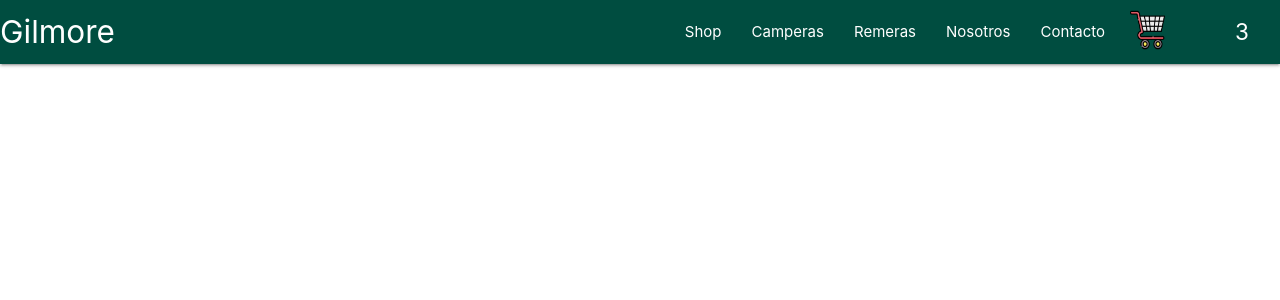
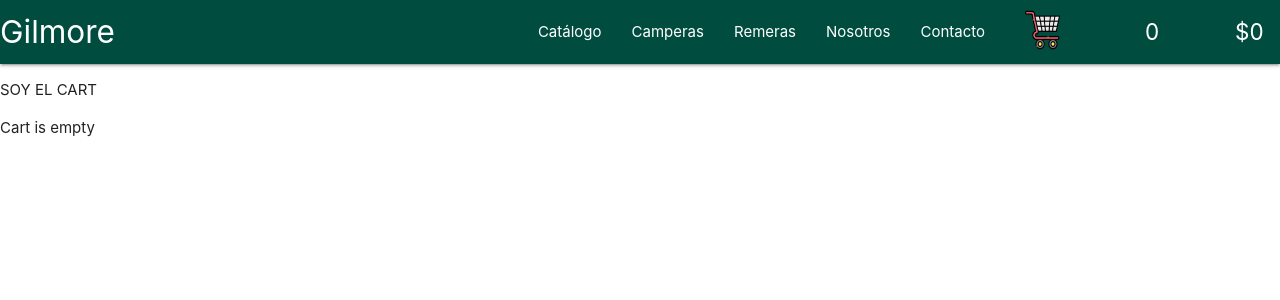
Before and after one commit to magalizap/gilmore, a React (Create React App) app: page /cart in a window 1280 px wide. Shown: the top 300 px of the page. Built offline with nearby package versions, Linux system fonts and the light colour scheme.

Commit message:
nuevo commit

```diff
--- a/src/App.js
+++ b/src/App.js
@@ -1,13 +1,13 @@
 import  Router  from './app/Router';
 import 'materialize-css/dist/css/materialize.min.css';
 import './index.css'
-import CartContext from './app/CartContext';
+import CartProvider from './app/CartContext';
 
 const App = ()=> {
   return (
-    <CartContext>
+    <CartProvider>
       <Router/>
-    </CartContext>
+    </CartProvider>
   )
 }
 
--- a/src/app/CartContext.js
+++ b/src/app/CartContext.js
@@ -1,4 +1,85 @@
-import {createContext, useState} from 'react'
+import { createContext, useContext, useState } from "react"
+
+const CartContext = createContext()
+
+export const {Provider} = CartContext
+
+export const useCartContext = () => useContext(CartContext)
+
+const CartProvider = ({children}) =>{
+  const [cart, setCart] = useState([])
+  const [totalQty, setTotalQty] = useState(0)
+  const [totalPrice, setTotalPrice] = useState(0)
+
+
+  const addToCart = (product, quantity) =>{
+    setTotalQty(totalQty + quantity)
+    setTotalPrice(totalPrice + product.precio * quantity )
+
+    if(isInCart(product.id)){
+      const newCart = cart.map((item) =>{
+        if(item.id === product.id){
+          return {...item, quantity: item.quantity + quantity}
+        }else{
+          return item
+        }
+      })
+      setCart(newCart)
+    }else{
+      setCart([...cart, {...product, quantity: quantity}])
+    }
+  }
+
+  const isInCart = (id) =>{
+    return cart.find((product) => product.id === id)
+  }
+
+  const removeItem = (item) =>{
+    setTotalPrice(totalPrice - item.quantity * item.precio)
+    setTotalQty(totalQty - item.quantity)
+    const newCart = cart.filter((product) => product.id !== item.id)
+    setCart(newCart)
+  }
+
+  const emptyCart = () =>{
+    setTotalPrice(0)
+    setTotalQty(0)
+    setCart([])
+  }
+  const valorDelContexto = {cart, addToCart, totalQty, totalPrice, removeItem, emptyCart }
+
+  return <Provider value={valorDelContexto}>{children}</Provider>
+}
+
+export default CartProvider
+
+
+
+
+
+
+
+
+
+
+
+
+
+
+
+
+
+
+
+
+
+
+
+
+
+
+/**
+ * import {createContext, useState} from 'react'
 
 export const AppContext = createContext()
 const CartContext = ({children}) => {
@@ -27,3 +108,4 @@ const CartContext = ({children}) => {
 }
 
 export default CartContext
+ */
--- a/src/app/api.js
+++ b/src/app/api.js
@@ -11,6 +11,7 @@ const productos = [
         stockDescripcion: "Stock disponible: 27",
         stock: 27,
         categoria: "campera",
+        precio: 6500
     },
     {
         id: 2,
@@ -19,6 +20,7 @@ const productos = [
         stockDescripcion: "Stock disponible: 16",
         stock:16,
         categoria: "remera",
+        precio: 2500
     },
     {
         id: 3,
@@ -27,6 +29,7 @@ const productos = [
         stockDescripcion: "Stock disponible: 12",
         stock:12,
         categoria: "remera",
+        precio: 2300
     },
     {
         id: 4,
@@ -35,6 +38,7 @@ const productos = [
         stockDescripcion: "Stock disponible: 20",
         stock:20,
         categoria: "campera",
+        precio:8750
     }
 
 ]
--- a/src/components/Cart/Cart.js
+++ b/src/components/Cart/Cart.js
@@ -1,21 +1,31 @@
-//import React, { useContext } from 'react'
-//import { AppContext } from '../../app/CartContext'
-
+import { useCartContext } from '../../app/CartContext'
 const Cart = () => {
-  //const [cart, setCart] = useContext(AppContext)
+  const {cart, removeItem, emptyCart} = useCartContext()
+  const deleteFromCart = (id) =>{removeItem(id)}
+  const deleteCart = () =>{emptyCart()}
   return (
     <div>
+        <p>SOY EL CART</p>
+        {cart.length > 0 ? (
+          <>
+            <ul>
+              {cart.map((item, index) => {
+                return (
+                  <li key={index}>
+                  <p>{item.nombre}</p>
+                  <p>{item.quantity}</p>
+                  <p>{item.quantity * item.precio}</p>
+                  <button onClick={() =>deleteFromCart(item)}>Eliminar del carrito</button>
+                </li>
+                )
+              })}
+            </ul>
+            <button onClick={() =>deleteCart()}>Vaciar carrito</button>
+          </>
+        ) :( <p>Cart is empty</p>)}
 
     </div>
   )
 }
 
 export default Cart
-
-/**
- *       {cart.map((product, id) =>(
-        <div key={id}>
-          Nombre: {product.title} - Price: {product.price}
-        </div>
-      ))}
- */
--- a/src/components/Home/Home.js
+++ b/src/components/Home/Home.js
@@ -2,10 +2,11 @@ import React from 'react'
 import { Link } from 'react-router-dom'
 //import backgroundImg from '../../assets/img/fondo-tropical.jpg'
 export const Home = () => {
+
   return (
     <main className='bg-fondo'>
       <div className='botonInicio'>
-        <Link to='/ItemListContainer/' className="btn-large">Shop online</Link>
+        <Link to='/ItemListContainer/' className="btn-large">Ver tienda</Link>
       </div>
     </main>
 
@@ -13,11 +14,3 @@ export const Home = () => {
 }
 
 export default Home
-
-/**
- *     <main className='bg-fondo'>
-      <div className='botonInicio'>
-        <Link to='/ItemListContainer/' className="btn-large">Shop online</Link>
-      </div>
-    </main>
- */
--- a/src/components/ItemDetail/ItemDetail.js
+++ b/src/components/ItemDetail/ItemDetail.js
@@ -1,15 +1,15 @@
-import React, { useContext, useState } from 'react'
+import { useState } from 'react'
 import { Link } from 'react-router-dom'
-import { AppContext } from '../../app/CartContext'
+import { useCartContext } from '../../app/CartContext'
+import ItemCount from '../../containers/ItemCount/ItemCount'
 
-import ItemCount from '../../containers/ItemCount/ItemCount'
 const ItemDetail = ({product}) => {
   const [count, setCount] = useState(true)
-  const {addItem} = useContext(AppContext)
+  const {addToCart} = useCartContext()
 
   const onAdd = (quantity) =>{
     setCount(false)
-    addItem(product, quantity)
+    addToCart(product, quantity)
     console.log(`se han agregado ${quantity} al carrito`)
   }
 
@@ -18,12 +18,12 @@ const ItemDetail = ({product}) => {
     <div className='card'>
       <img className='imgProductos' src= {product.imagen} alt='imagen'/>
       <h1 className='productoTitle'>{product.nombre}</h1>
+      <p className='number'>${product.precio}</p>
       <footer className='footerProducto'>{product.stockDescripcion}</footer>
-      {
-        count ?
-        <ItemCount stock={product.stock}  onAdd={onAdd} />
-        : <Link to='/cart/'>Terminar Compra</Link>
-      }
+
+      {count ? <ItemCount stock={product.stock}  onAdd={onAdd} /> :
+      <Link to='/cart/'>Terminar Compra</Link>}
+
 
     </div>
 
--- a/src/components/NavBar/NavBar.js
+++ b/src/components/NavBar/NavBar.js
@@ -1,17 +1,18 @@
 //import React, { useState } from 'react'
 import { NavLink } from 'react-router-dom'
 import CartWidget from '../CartWidget/CartWidget'
+import { useCartContext } from '../../app/CartContext'
 
-
-const NavBar = ({cart}) => {
-
+const NavBar = () => {
+  const {totalQty, totalPrice} = useCartContext()
+  console.log(totalPrice)
   return (
     <nav className='teal darken-4'>
       <div className="nav-wrapper">
         <NavLink to='/' className="brand-logo">Gilmore</NavLink>
         <ul id="nav-mobile" className="right hide-on-med-and-down">
           <li>
-            <NavLink to='/ItemListContainer/'>Shop</NavLink>
+            <NavLink to='/ItemListContainer/'>Catálogo</NavLink>
           </li>
           <li>
             <NavLink to='/categoria/campera' >Camperas</NavLink>
@@ -26,8 +27,10 @@ const NavBar = ({cart}) => {
             <NavLink to='/Contacto/'>Contacto</NavLink>
           </li>
           <li className='flex'>
-            <CartWidget/>
-            <p>{cart}</p>
+
+           <NavLink  to='/cart/'><CartWidget/></NavLink>
+            <p className='number'>{totalQty}</p>
+            <p className='number'>${totalPrice}</p>
           </li>
         </ul>
       </div>
--- a/src/containers/ItemCount/ItemCount.js
+++ b/src/containers/ItemCount/ItemCount.js
@@ -6,16 +6,18 @@ const ItemCount = ({stock, onAdd}) => {
     <>
         <div className='alinear'>
         <button className='boton' onClick={() =>{
-          setQuantity(quantity + 1)}} disabled={quantity>=stock}>+</button>
+          setQuantity(quantity + 1)}} disabled={quantity >= stock}>+</button>
 
-        <p>{quantity}</p>
+        <p className='number'>{quantity}</p>
 
         <button className='boton' onClick={() =>{
-          setQuantity(quantity - 1)}} disabled={quantity<=1}>-</button>
+          setQuantity(quantity - 1)}} disabled={quantity <= 1}>-</button>
 
     </div>
     <div className='alinear'>
-        <button onClick={onAdd}>
+        <button onClick={() =>
+          onAdd(quantity)
+        }>
 
             Añadir al carrito
         </button>
--- a/src/containers/ItemDetailContainer/ItemDetailContainer.js
+++ b/src/containers/ItemDetailContainer/ItemDetailContainer.js
@@ -1,4 +1,36 @@
 
+import { useEffect, useState } from 'react'
+import { getItem } from '../../app/api'
+import { useParams } from 'react-router-dom'
+import ItemDetail from '../../components/ItemDetail/ItemDetail'
+import imgLoading from '../../assets/img/Spinner-1s-200px(1).svg'
+const ItemDetailContainer = () => {
+
+    const [producto, setProducto] = useState({})
+    const [loading, setLoading] = useState(true)
+    const {id} = useParams()
+    useEffect(() =>{
+        getItem().then((res) =>{
+          const productfiltrado = res.filter((item) => item.id == id)
+          setProducto(productfiltrado[0])
+          setLoading(false)
+        } )
+
+    },[id])
+
+  return(
+    loading ?
+      <div className='imgLogin'><img src={imgLoading} alt='img'/></div>
+     : <ItemDetail  product={producto}/>
+  )
+
+}
+
+export default ItemDetailContainer
+
+
+/**
+ *
 import { useEffect, useState } from 'react'
 import { getItem } from '../../app/api'
 import { useParams } from 'react-router-dom'
@@ -7,13 +39,16 @@ import ItemDetail from '../../components/ItemDetail/ItemDetail'
 const ItemDetailContainer = () => {
 
     const [producto, setProducto] = useState()
+
     const {id} = useParams()
     useEffect(() =>{
-        getItem().then(res => setProducto(res.find((item) => item.id == id)))
+        getItem().then(res => setProducto(res.find((item) => item.id ==id)))
 
     },[id])
 
-  return  producto && <ItemDetail  product={producto}/>
+  return producto && <ItemDetail  product={producto}/>
+
 }
 
 export default ItemDetailContainer
+ */
--- a/src/containers/ItemListContainer/ItemListContainer.js
+++ b/src/containers/ItemListContainer/ItemListContainer.js
@@ -1,4 +1,41 @@
 import ItemList from '../../components/ItemList/ItemList'
+import { useEffect, useState } from 'react'
+import { getProductos } from '../../app/api'
+import { useParams } from 'react-router-dom'
+import imgLoading from '../../assets/img/Spinner-1s-200px(1).svg'
+const ItemListContainer = () => {
+  const [productos, setProductos] = useState([])
+  const [loading, setLoading] = useState(true)
+  const {categoryId} = useParams()
+  useEffect(() =>{
+    getProductos().then((res) =>{
+      if(categoryId){
+        const filtrado = res.filter((data) => data.categoria == categoryId)
+        setProductos(filtrado)
+      }else{
+        setProductos(res)
+      }
+      setLoading(false)
+    })
+
+    return() =>{
+      setLoading(true)
+    }
+
+
+  },[categoryId])
+  return(
+    loading ?
+      <div className='imgLogin'><img src={imgLoading} alt='img'/></div>
+      : <ItemList  products = {productos}/>
+  )
+}
+
+export default ItemListContainer
+
+
+/**
+ * import ItemList from '../../components/ItemList/ItemList'
 import { useEffect, useState } from 'react'
 import { getProductos } from '../../app/api'
 import { useParams } from 'react-router-dom'
@@ -17,14 +54,10 @@ const ItemListContainer = () => {
     }
 
   },[categoryId])
-
-
-  return (
-    <>
-      <ItemList  products = {productos}/>
-    </>
-
+  return(
+    <ItemList  products = {productos}/>
   )
 }
 
 export default ItemListContainer
+ */
--- a/src/index.css
+++ b/src/index.css
@@ -32,7 +32,7 @@ code {
   margin-right: 25px;
   height: 40px;
 }
-p{
+.number{
   width: 45px;
   font-size: 1.5rem;
   margin-top: 0;
@@ -112,3 +112,10 @@ h1{
 .description{
   width: 50%;
 }
+
+.imgLogin{
+  display: flex;
+  align-items: center;
+  width: 100%;
+  justify-content: center;
+}
```
Also changed, not shown: src/assets/img/Spinner-1s-200px(1).svg (added).
